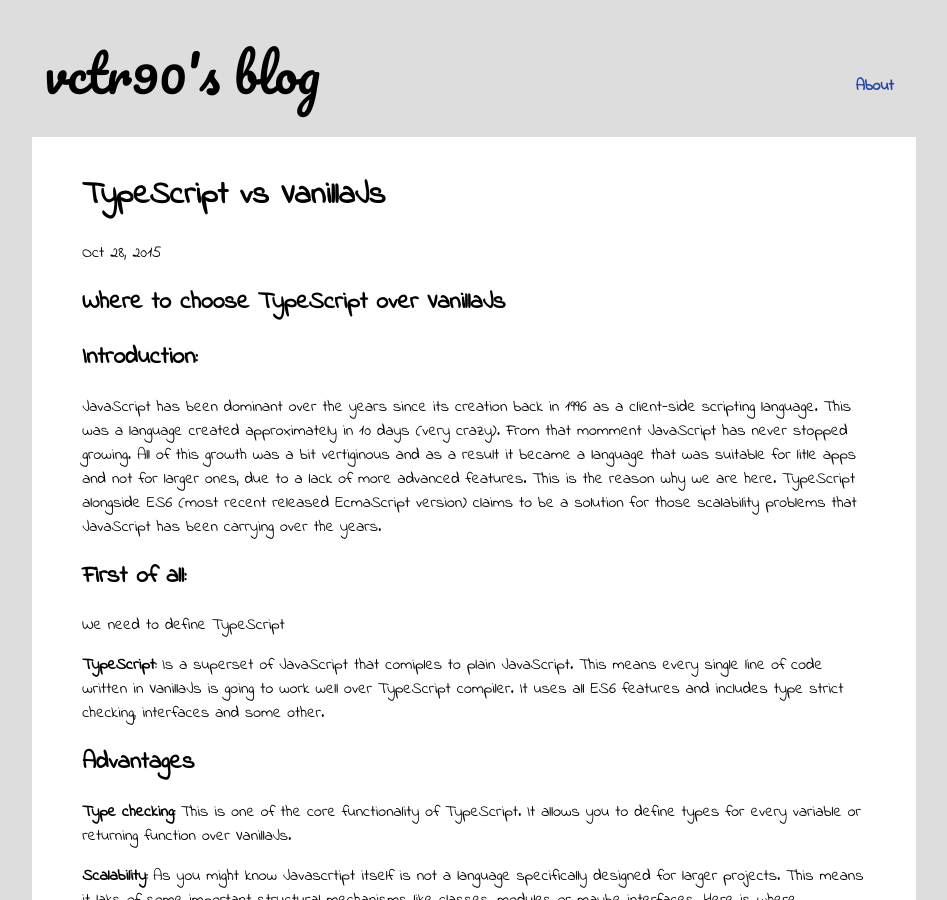
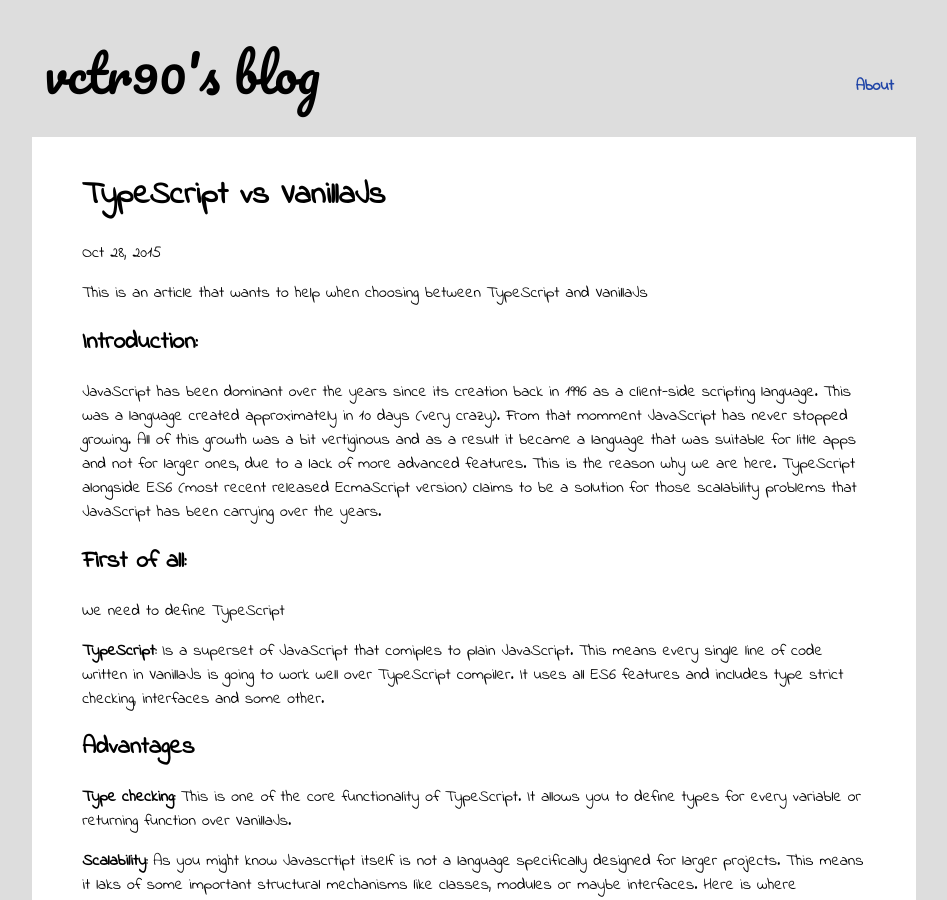
Before and after one commit to rivasvict/vctr90.github.io, a Jekyll site: the page built from _posts/2015-10-28-TypeScript-vs-VanillaJs.md, in a window 1280 px wide and 900 px high. Shown: the whole window, without its empty margins (166-1113 px from the left). Built offline with Jekyll 4.4.1, drawn with Linux system fonts in a browser that asks for light colours.

Commit message:
Improved lead paragraph

```diff
--- a/_posts/2015-10-28-TypeScript-vs-VanillaJs.md
+++ b/_posts/2015-10-28-TypeScript-vs-VanillaJs.md
@@ -5,8 +5,7 @@
 published: true
 ---
 
-Where to choose TypeScript over VanillaJs
-=========================================
+This is an article that wants to help when choosing between TypeScript and VanillaJs
 
 # Introduction:
 
```
